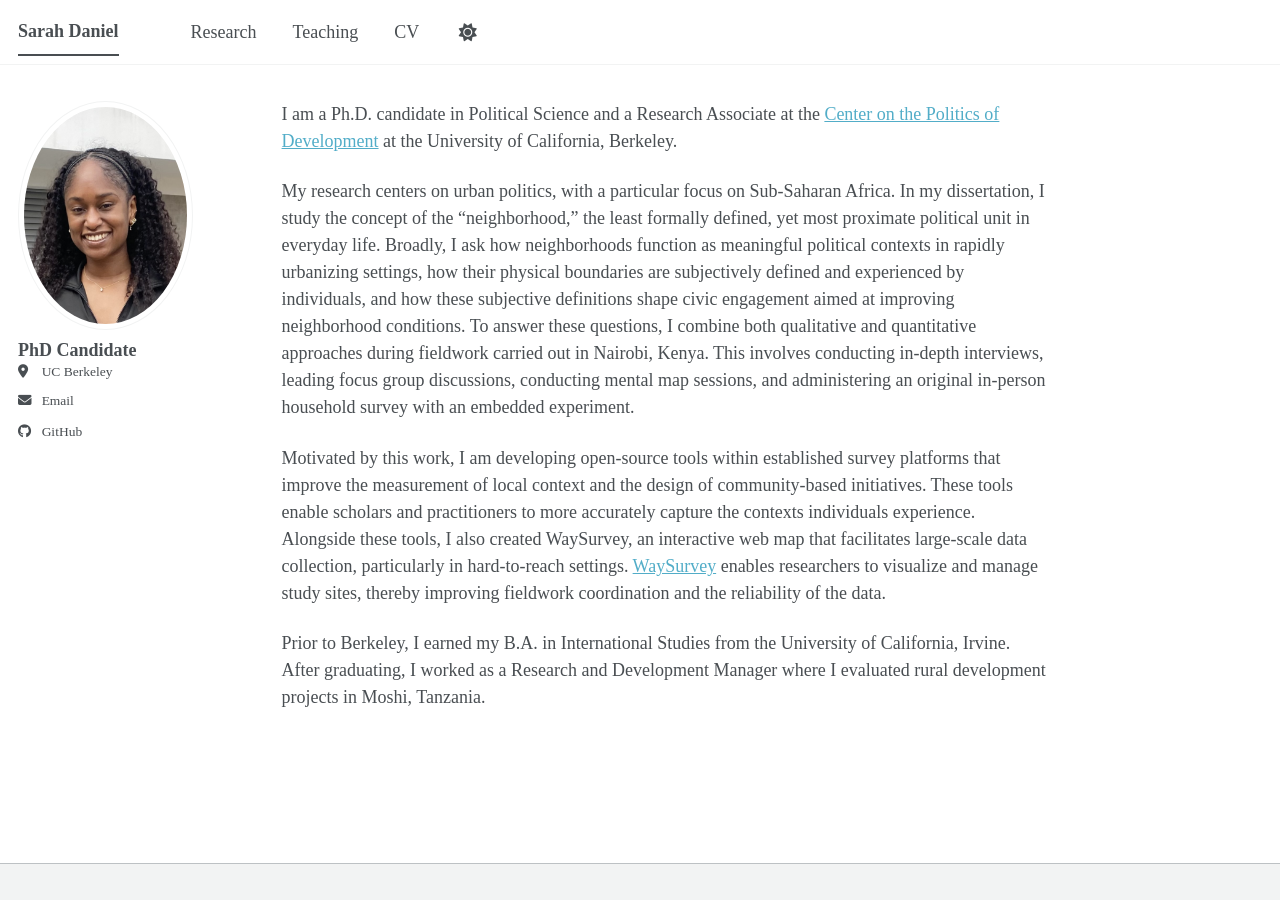
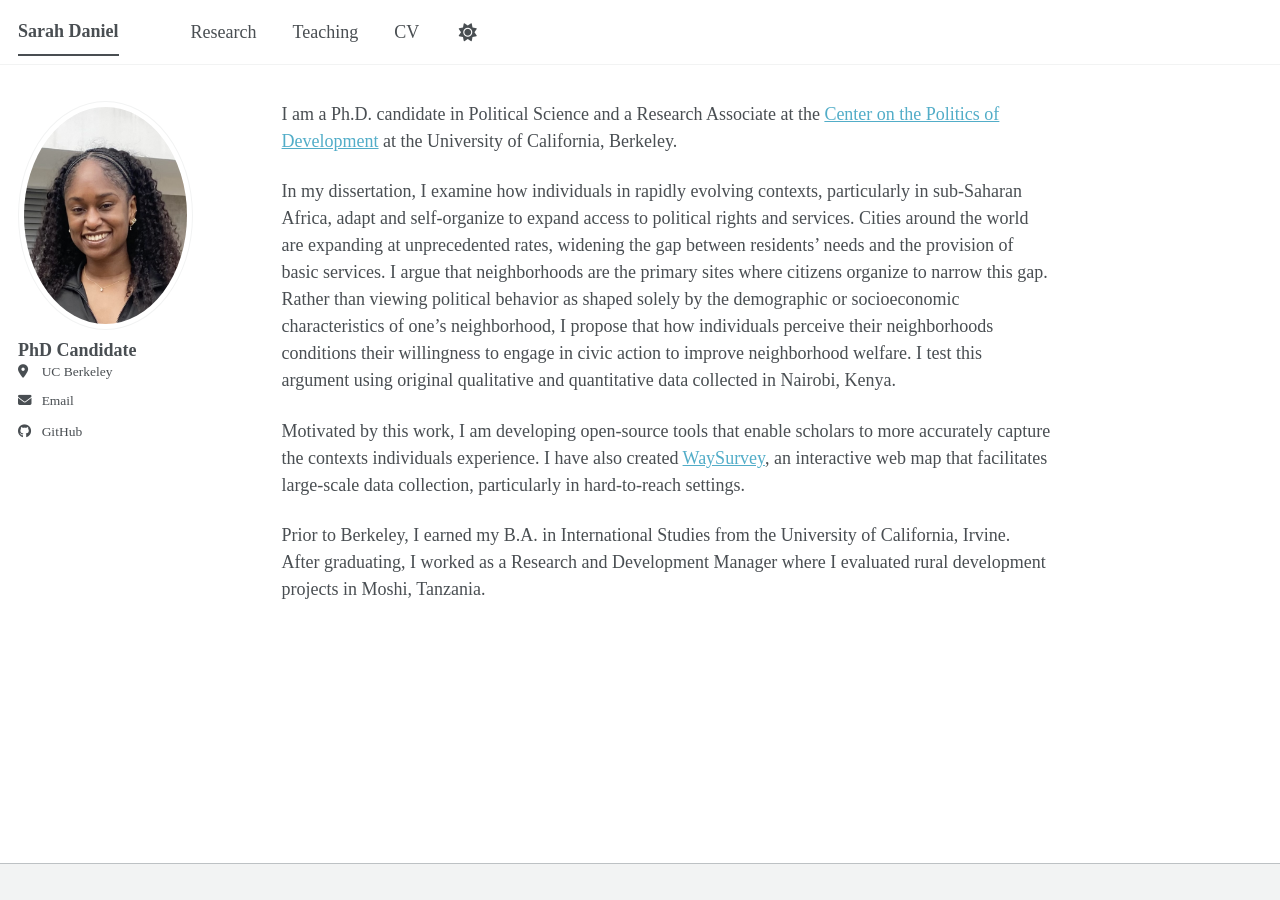
Before and after one commit to SarahDaniel1/SarahDaniel1.github.io, a Jekyll site: the page built from _pages/about.md, in a window 1280 px wide. Built offline with Jekyll 4.4.1, drawn with Linux system fonts in a browser that asks for light colours; a script bundle is joined from its source files by our own code; library files that are not in the unit come from our copies.

Commit message:
Update about.md

```diff
--- a/_pages/about.md
+++ b/_pages/about.md
@@ -8,8 +8,8 @@ redirect_from:
 
 I am a Ph.D. candidate in Political Science and a Research Associate at the [Center on the Politics of Development](https://cpd.berkeley.edu/) at the University of California, Berkeley.
 
-My research centers on urban politics, with a particular focus on Sub-Saharan Africa. In my dissertation, I study the concept of the “neighborhood,” the least formally defined, yet most proximate political unit in everyday life. Broadly, I ask how neighborhoods function as meaningful political contexts in rapidly urbanizing settings, how their physical boundaries are subjectively defined and experienced by individuals, and how these subjective definitions shape civic engagement aimed at improving neighborhood conditions. To answer these questions, I combine both qualitative and quantitative approaches during fieldwork carried out in Nairobi, Kenya. This involves conducting in-depth interviews, leading focus group discussions, conducting mental map sessions, and administering an original in-person household survey with an embedded experiment.
+In my dissertation, I examine how individuals in rapidly evolving contexts, particularly in sub-Saharan Africa, adapt and self-organize to expand access to political rights and services. Cities around the world are expanding at unprecedented rates, widening the gap between residents' needs and the provision of basic services. I argue that neighborhoods are the primary sites where citizens organize to narrow this gap. Rather than viewing political behavior as shaped solely by the demographic or socioeconomic characteristics of one's neighborhood, I propose that how individuals perceive their neighborhoods conditions their willingness to engage in civic action to improve neighborhood welfare. I test this argument using original qualitative and quantitative data collected in Nairobi, Kenya.
 
-Motivated by this work, I am developing open-source tools within established survey platforms that improve the measurement of local context and the design of community-based initiatives. These tools enable scholars and practitioners to more accurately capture the contexts individuals experience. Alongside these tools, I also created WaySurvey, an interactive web map that facilitates large-scale data collection, particularly in hard-to-reach settings. [WaySurvey](https://github.com/SarahDaniel1/WaySurvey) enables researchers to visualize and manage study sites, thereby improving fieldwork coordination and the reliability of the data.
+Motivated by this work, I am developing open-source tools that enable scholars to more accurately capture the contexts individuals experience. I have also created [WaySurvey](https://github.com/SarahDaniel1/WaySurvey), an interactive web map that facilitates large-scale data collection, particularly in hard-to-reach settings.
 
 Prior to Berkeley, I earned my B.A. in International Studies from the University of California, Irvine. After graduating, I worked as a Research and Development Manager where I evaluated rural development projects in Moshi, Tanzania.
```
